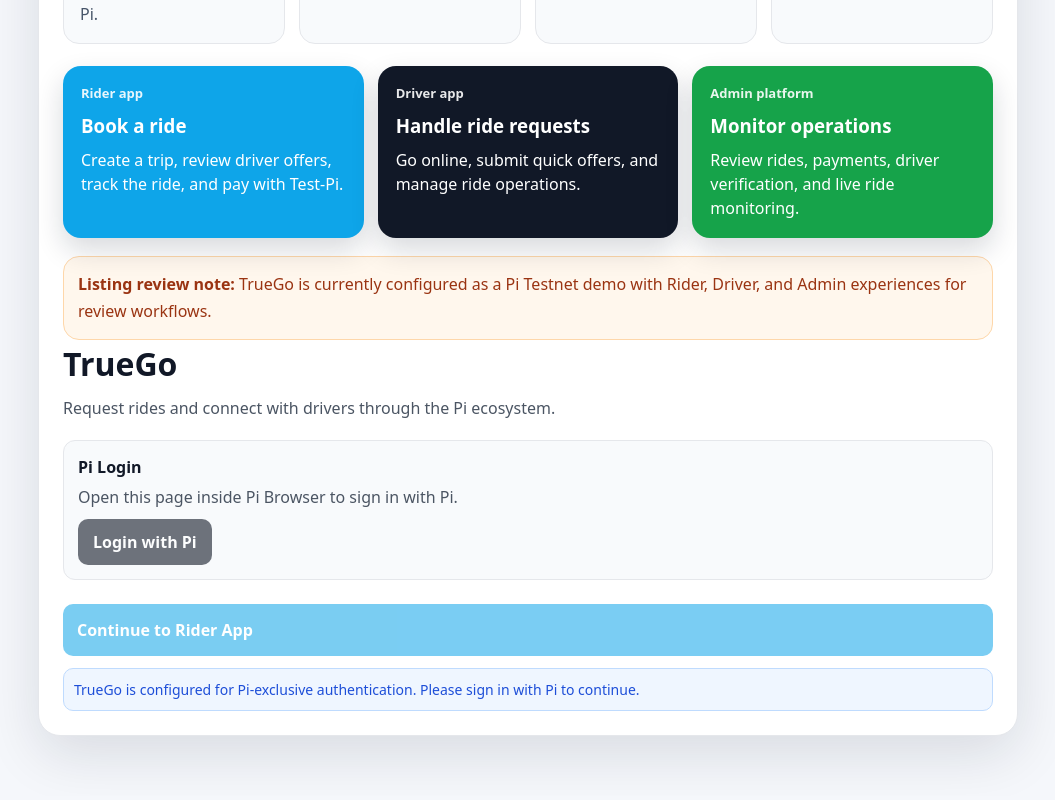
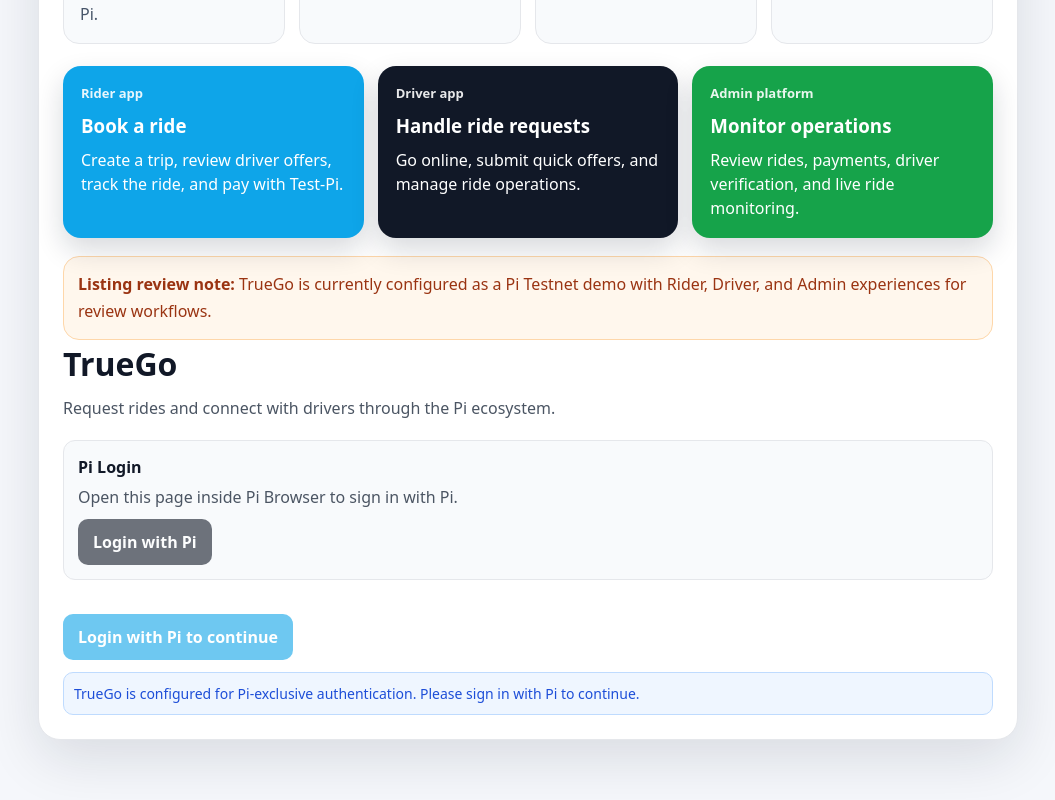
Before and after one commit to moatazmadibo/truego-superapp, a React (Vite) app: page / in a window 1280 px wide. Shown: the part 650-1450 px from the top of the page, without its empty margins (112-1167 px from the left). Built offline with nearby package versions, Linux system fonts and the light colour scheme; no server answers.

Commit message:
fix(app): improve rider CTA and driver presence heartbeat

```diff
--- a/src/App.tsx
+++ b/src/App.tsx
@@ -518,9 +518,22 @@
         </div>
 
         <div style={{ marginTop: 24 }}>
-          <Link to={appHomePath} style={linkStyle("#0ea5e9", !session)}>
-            {appHomeLabel}
-          </Link>
+          {session ? (
+            <Link to={appHomePath} style={linkStyle("#0ea5e9")}>
+              {appHomeLabel}
+            </Link>
+          ) : (
+            <button
+              type="button"
+              style={authButtonStyle("#0ea5e9", !sdkReady || authLoading || serverSyncing)}
+              onClick={() => {
+                void handlePiLogin();
+              }}
+              disabled={!sdkReady || authLoading || serverSyncing}
+            >
+              {authLoading || serverSyncing ? "Signing in..." : "Login with Pi to continue"}
+            </button>
+          )}
         </div>
 
         {!session ? (
--- a/src/pages/driver/DriverHome.tsx
+++ b/src/pages/driver/DriverHome.tsx
@@ -314,16 +314,24 @@
       return;
     }
 
-    const intervalId = window.setInterval(() => {
+    function touchSelectedDriverPresence() {
+      const timestamp = new Date().toISOString();
+
       setDrivers((current) =>
         current.map((driver) =>
           driver.id === selectedDriverId
-            ? { ...driver, last_seen_at: new Date().toISOString() }
+            ? { ...driver, last_seen_at: timestamp }
             : driver
         )
       );
 
       void touchDemoDriverPresence(selectedDriverId);
+    }
+
+    touchSelectedDriverPresence();
+
+    const intervalId = window.setInterval(() => {
+      touchSelectedDriverPresence();
     }, 30000);
 
     return () => {
```
